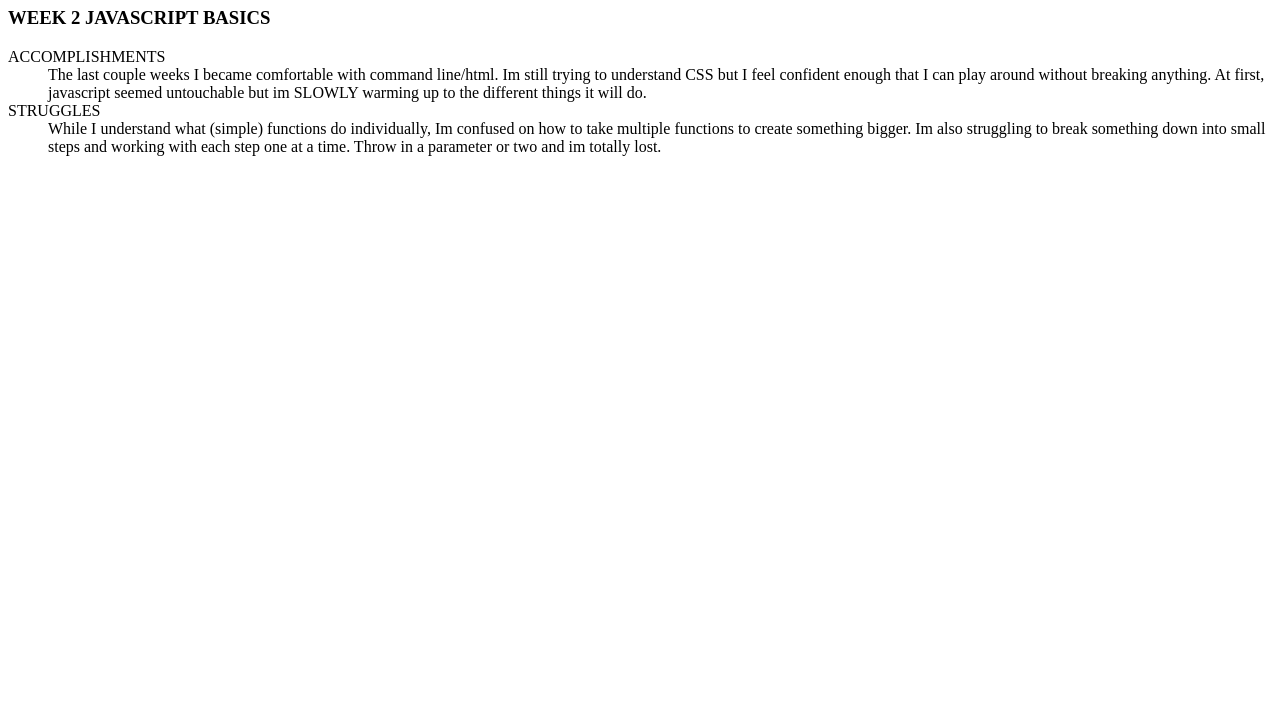
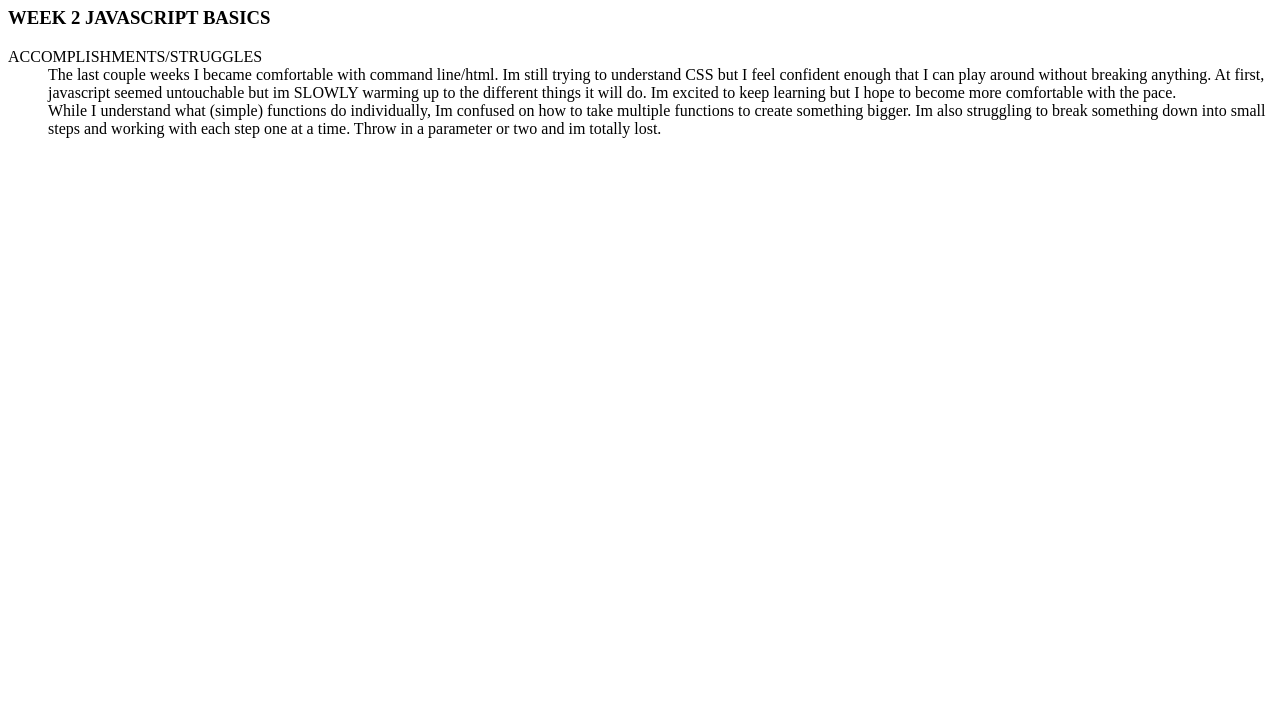
Before and after one commit to GeneieveMacKenzie/codeworks-journals, a plain HTML site: page index.html in a window 1280 px wide. Shown: the part 73-800 px from the top of the page. Drawn offline with Linux system fonts and the light colour scheme.

Commit message:
added stuff

```diff
--- a/index.html
+++ b/index.html
@@ -14,9 +14,8 @@
     <div class="col-12 text-center">
         <h3>WEEK 2 JAVASCRIPT BASICS</h3>
         <dl>
-            <dt>ACCOMPLISHMENTS</dt>
-            <dd>The last couple weeks I became comfortable with command line/html. Im still trying to understand CSS but I feel confident enough that I can play around without breaking anything. At first, javascript seemed untouchable but im SLOWLY warming up to the different things it will do.</dd>
-            <dt>STRUGGLES</dt>
+            <dt>ACCOMPLISHMENTS/STRUGGLES</dt>
+            <dd>The last couple weeks I became comfortable with command line/html. Im still trying to understand CSS but I feel confident enough that I can play around without breaking anything. At first, javascript seemed untouchable but im SLOWLY warming up to the different things it will do. Im excited to keep learning but I hope to become more comfortable with the pace. </dd>
             <dd>While I understand what (simple) functions do individually, Im confused on how to take multiple functions to create something bigger. Im also struggling to break something down into small steps and working with each step one at a time. Throw in a parameter or two and im totally lost.</dd>
         </dl>
     </div>
```
